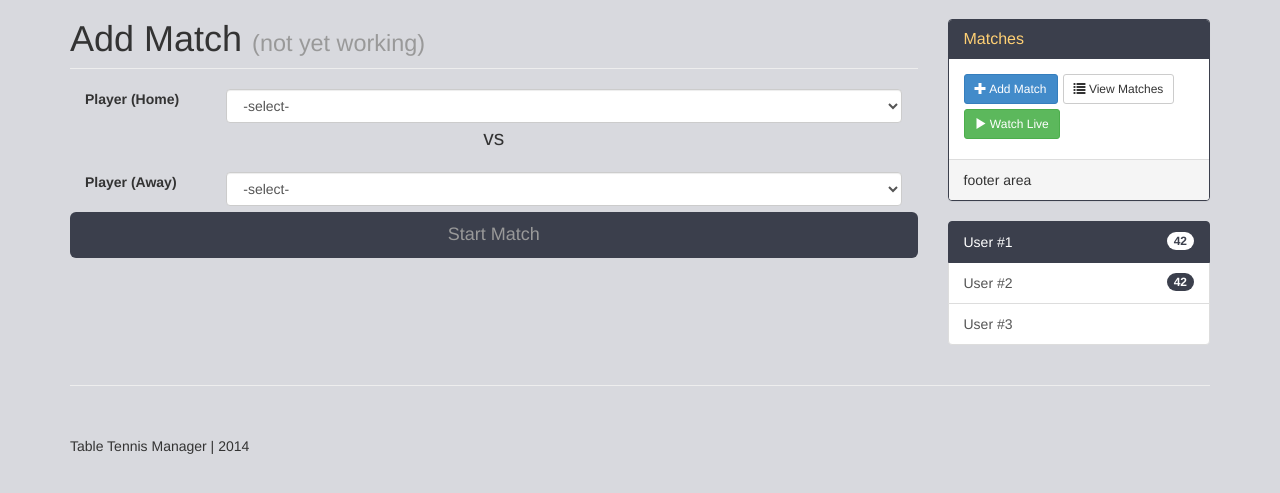
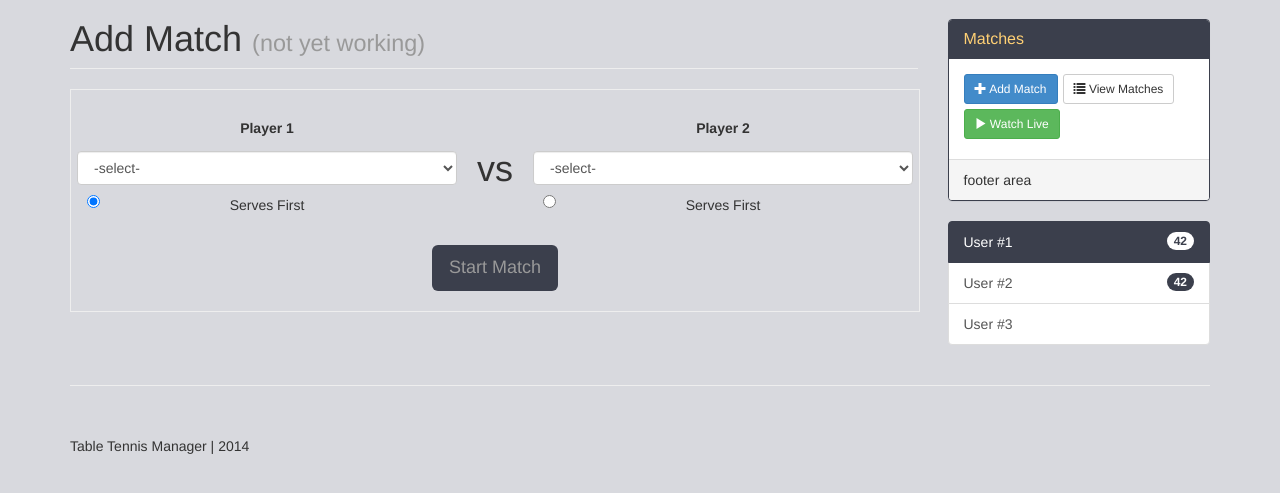
Before and after one commit to calebnance/table-tennis-manager, a PHP site: page /match-add.php in a window 1280 px wide. Shown: the part 51-544 px from the top of the page. Run offline with PHP 8.4, Linux system fonts and the light colour scheme; the visitor is signed in with stand-in values (Sample User, id 1); data that the repository does not hold is empty.

Commit message:
More on Match Add
two more database tables, rules started, js added and UI for starting a
match!

```diff
--- a/assets/css/style.css
+++ b/assets/css/style.css
@@ -49,6 +49,16 @@ a.list-group-item.active { background-color: #3B3F4C; border-color: #3B3F4C; }
 a.list-group-item.active>.badge { color: #3B3F4C; }
 a.list-group-item>.badge { background-color: #3B3F4C; }
 
+/* Add Match */
+#match_add_form { border: 1px solid #EEEEEE; margin: 0 auto; padding: 20px 6px; width: 850px; }
+#match_add_form .player-area { text-align: center; width: 380px; }
+#match_add_form .player-area .control-label { padding: 8px 0; }
+#match_add_form .verses { font-size: 36px; line-height: 117px; padding: 0 20px; }
+#match_add_form .radio { padding-left: 0; }
+#match_add_form .radio label { padding: 10px 65px 10px 42px; }
+#match_add_form .radio input { margin: 0 0 0 10px; }
+#match_add_form .btm-form { margin-top: 5px; text-align: center; width: 100%; }
+
 /* Live Match */
 #table-tennis { background-color: #306048; border: 1px solid #000000; height: 420px; margin: 0 auto; position: relative; width: 756px; }
 #center-stripe { background-color: #FFFFFF; height: 4px; position: absolute; top: 209px; width: 754px; z-index: 10; }
--- a/assets/js/create-account.js
+++ b/assets/js/create-account.js
@@ -7,7 +7,6 @@ $(document).ready(function(){
 
 	$('#submit-create-account').on('click', function(e){
 		e.preventDefault();
-		console.log('Submit form clicked');
 		$.validateForm(true);
 	});
 
@@ -61,7 +60,6 @@ $(document).ready(function(){
 		});
 
 		if(check_empty && submit){
-			console.log('Submit form');
 			$.ajax({
 				url: 'create-account.php',
 				type: 'POST',
@@ -69,10 +67,8 @@ $(document).ready(function(){
 				data: $('#create_account_form').serialize()
 			}).done(function(data){
 				$('#message-area').hide().html('<div class="alert alert-' + data.type + ' alert-dismissable"><button type="button" class="close" data-dismiss="alert" aria-hidden="true">&times;</button>' + data.msg + '</div>').slideDown(400);
-				console.log('success');
-				console.log(data);
 			}).fail(function(){
-				console.log('Ajax fail');
+				$('#message-area').hide().html('<div class="alert alert-warning alert-dismissable"><button type="button" class="close" data-dismiss="alert" aria-hidden="true">&times;</button>Something went wrong, please reload the page and try again.</div>').slideDown(400);
 			});
 		}
 	}
--- a/includes/config.php
+++ b/includes/config.php
@@ -41,5 +41,9 @@
 	$scripts[]	= $bs_js . 'bootstrap.min.js';
 	$scripts[]	= $js . 'offcanvas.js';
 
+	// Table tennis defaults
+	$pts_to_win = 11;
+	$skunk		= 5;
+
 	// Debug
 ?>
--- a/match-add.php
+++ b/match-add.php
@@ -1,12 +1,20 @@
 <?php
+
+	if($_POST){
+		include_once('includes/config.php');
+		include_once('includes/database.php');
+		$db = new Database($db_host, $db_name, $db_user, $db_pass);
+
+		echo json_encode($_POST);
+		exit();
+	}
+
 	$registered = 1;
 	$title = 'Match - Add/Edit';
 	include('template/header.php');
 
-	if($_POST){
-		//print_r($_POST);
-	}
-
+	// Include page js
+	$scripts[] = $js . 'match-add.js';
 ?>
 	<div class="container">
 		<div class="row row-offcanvas row-offcanvas-right">
@@ -24,37 +32,51 @@
 					$players = $db->select('users', '*', '1="1"', 'object');
 					if($players){
 					?>
-					<form class="form-add-match" role="form" action="<?php echo $base_url; ?>match-add.php" method="POST">
-						<div class="form-group">
-							<label class="col-sm-2 control-label">Player (Home)</label>
-							<div class="col-sm-10">
-								<select id="player1" name="player1" class="form-control">
+					<form id="match_add_form" role="form" action="<?php echo $base_url; ?>match-add.php" method="POST">
+
+						<div class="form-group player-area pull-left">
+							<label class="control-label">Player 1</label>
+							<div>
+								<select id="player1" name="player1" class="form-control required">
 									<option value="">-select-</option>
 									<?php foreach($players as $player){ ?>
 									<option value="<?php echo $player->id; ?>"><?php echo $player->name; ?></option>
 									<?php } ?>
 								</select>
+								<div class="radio">
+									<label>
+										<input type="radio" name="playerserves" id="playerserves1" value="1" checked>
+										Serves First
+									</label>
+								</div>
 							</div>
 						</div>
 
-						<p class="lead text-center">vs</p>
+						<div class="verses pull-left">vs</div>
 
-						<div class="form-group">
-							<label class="col-sm-2 control-label">Player (Away)</label>
-							<div class="col-sm-10">
-								<select id="player2" name="player2" class="form-control">
+						<div class="form-group player-area pull-left ">
+							<label class="control-label">Player 2</label>
+							<div>
+								<select id="player2" name="player2" class="form-control required">
 									<option value="">-select-</option>
 									<?php foreach($players as $player){ ?>
 									<option value="<?php echo $player->id; ?>"><?php echo $player->name; ?></option>
 									<?php } ?>
 								</select>
+								<div class="radio">
+									<label>
+										<input type="radio" name="playerserves" id="playerserves2" value="2">
+										Serves First
+									</label>
+								</div>
 							</div>
 						</div>
 
-						<br />
-						<br />
+						<div class="clearfix"></div>
 
-						<button class="btn btn-lg btn-navy btn-block" type="submit">Start Match</button>
+						<div class="btm-form">
+							<a id="match-add" class="btn btn-lg btn-navy" >Start Match</a>
+						</div>
 
 					</form>
 					<?php
```
Also changed, not shown: assets/js/match-add.js (added, +37 -0 lines), install/install.sql (+25 -0 lines), rules.php (+11 -1 lines), create-account.php (line endings or trailing spaces).
